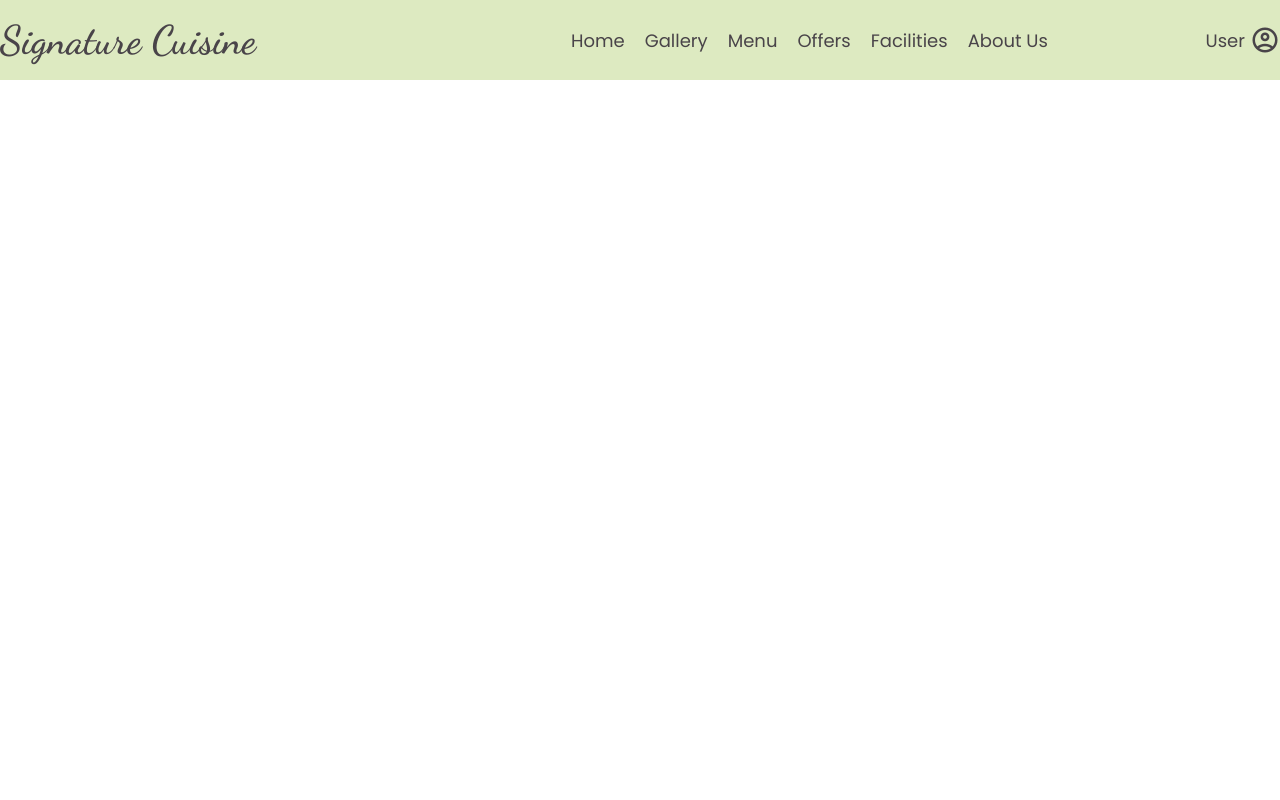
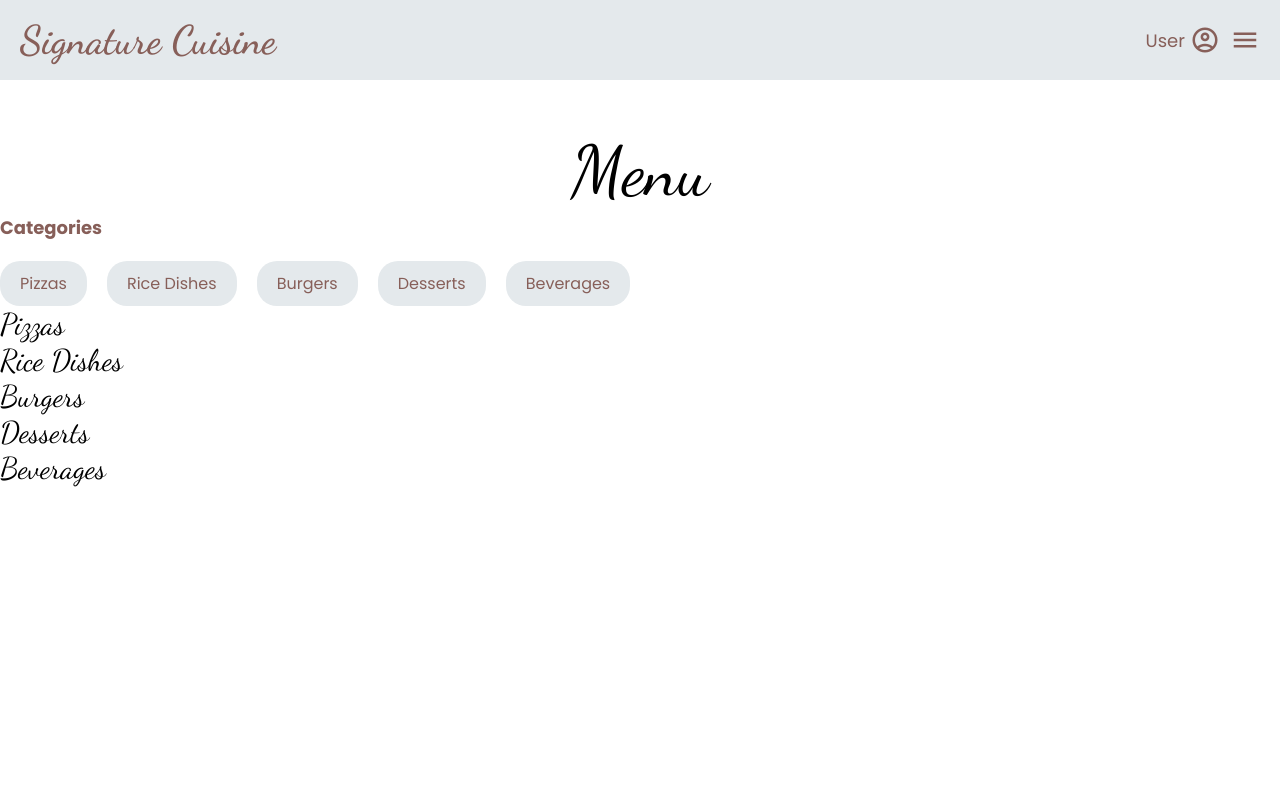
Before and after one commit to harshawije-dev/Signature-Cuisine---Web-App, a PHP site: page /menu.html in a window 1280 px wide. Run offline with PHP 8.4, Linux system fonts and the light colour scheme.

Commit message:
Menu styles

```diff
--- a/Styles/index.css
+++ b/Styles/index.css
@@ -10,8 +10,8 @@ html {
 }
 
 :root {
-  --main-color: #ddeac1;
-  --secondary-color: #494449;
+  --main-color: #E4E9EC;
+  --secondary-color: #875F59;
   --third-color: #eeefeb;
   --main-font: "Poppins", sans-serif;
   --Secondary-font: "Dancing Script";
@@ -23,6 +23,7 @@ body {
   height: 100vh;
   /* overflow-x: hidden; */
 }
+
 
 /* Nav-bar-section */
 
@@ -652,6 +653,7 @@ footer {
   align-items: center;
   justify-content: center;
   color: rgba(255, 255, 255, 0.527);
+  margin-top: 20px;
 }
 
 .footer-copyright p a {
--- a/Styles/menu.css
+++ b/Styles/menu.css
@@ -1,157 +1,55 @@
-* {
-    margin: 0;
-    padding: 0;
-    box-sizing: border-box;
-    font-family: "Poppins", sans-serif;
-  }
-
-  html {
-    scroll-behavior: smooth;
-  }
-
 :root {
-    --main-color: #ddeac1;
-    --secondary-color: #494449;
+    --main-color: #E4E9EC;
+    --secondary-color: #875F59;
     --third-color: #eeefeb;
     --main-font: "Poppins", sans-serif;
     --Secondary-font: "Dancing Script";
+    --mobile-font-size:40px;
   }
 
-  body {
-    position: relative;
-    height: 100vh;
+main{
+    padding-top: 80px;
 }
 
-  /* Nav-bar-section */
-
-  header {
-    margin: 0 auto;
-    background-color: var(--main-color);
-    position: fixed;
-    top: 0;
-    left: 0;
-    right: 0;
-    z-index: 3;
+.menu-main-title{
+    font-family: var(--Secondary-font);
+    font-size: 70px;
+    text-align: center;
+    margin-top: 50px;
 }
 
-  nav {
+.menu-container{
     max-width: 1280px;
-    display: flex;
-    justify-content: space-between;
-    align-items: center;
-    height: 80px;
-    background-color: var(--main-color);
     margin: 0 auto;
 }
 
-  .nav-logo h1 {
-    font-family: var(--Secondary-font);
+.categories-title{
+    font-size: 18px;
     font-weight: bold;
-    font-size: 40px;
     color: var(--secondary-color);
 }
 
-  .nav-right-section ul {
+.menu-categories{
+    margin-top: 20px;
     display: flex;
-    justify-content: space-between;
     gap: 20px;
 }
 
-  .nav-right-section ul li {
-    list-style: none;
-    font-family: var(--main-font);
-    font-size: 18px;
-  }
-
-  .nav-right-section ul li a {
+.menu-categories a{
     text-decoration: none;
     color: var(--secondary-color);
-  }
-
-  .login-section {
     background-color: var(--main-color);
-    height: 100%;
-    display: flex;
-    align-items: center;
-    justify-content: center;
-    position: relative;
-  }
-
-  .login-section p {
-    text-decoration: none;
-    font-size: 18px;
-    font-family: var(--main-font);
-    color: var(--secondary-color);
-    display: flex;
-    align-items: center;
-    justify-content: center;
-    gap: 5px;
-    cursor: pointer;
-  }
-
-  .material-symbols-outlined {
-    font-variation-settings: "FILL" 0, "wght" 400, "GRAD" 0, "opsz" 24;
-    color: var(--secondary-color);
-    font-size: 30px;
-  }
-
-
-  /* hover-styles-for-nav */
-
-  .underline {
-    display: inline-block;
-    position: relative;
-    color: #0087ca;
-  }
-
-  .underline::after {
-    content: '';
-    position: absolute;
-    width: 100%;
-    transform: scaleX(0);
-    height: 2px;
-    bottom: 0;
-    left: 0;
-    background-color: var(--secondary-color);
-    transform-origin: bottom right;
-    transition: transform 0.25s ease-out;
-  }
-
-  .underline:hover::after {
-    transform: scaleX(1);
-    transform-origin: bottom left;
-  }
-
-
-
-
-  /* Sign-up-option-styles */
-
-  .sign-up-menu{
-    width: 100px;
-    display: flex;
-    flex-direction: column;
-    align-items: flex-start ;
-    gap: 5px;
-    padding: 10px;
-    background-color: var(--main-color);
-    position: absolute;
-    top: 70px;
-    right: 0;
-    border-radius: 5px;
-  }
-
-  .sign-up-menu p {
-    font-size: 18px;
-    cursor: pointer;
+    padding: 10px 20px;
+    border-radius: 20px;
     transition: all 250ms;
 }
 
-  .sign-up-menu p:hover{
-    color: rgb(134, 134, 134);
+.menu-categories a:hover{
+    background-color: var(--secondary-color);
+    color: var(--main-color);
 }
 
-
-  .display-off{
-    display: none;
+.category-title{
+    font-size: 30px;
+    font-family: var(--Secondary-font);
 }
--- a/index.html
+++ b/index.html
@@ -26,7 +26,7 @@
                 <ul>
                     <li class="underline"><a href="index.html">Home</a></li>
                     <li class="underline"><a href="gallery.html">Gallery</a></li>
-                    <li class="underline"><a href="#">Menu</a></li>
+                    <li class="underline"><a href="menu.html">Menu</a></li>
                     <li class="underline"><a href="#popular-dishes">Offers</a></li>
                     <li class="underline"><a href="#facilities">Facilities</a></li>
                     <li class="underline"><a href="#">About Us</a></li>
@@ -48,7 +48,7 @@
                 <ul>
                     <li class="underline"><a href="index.html">Home</a></li>
                     <li class="underline"><a href="gallery.html">Gallery</a></li>
-                    <li class="underline"><a href="#">Menu</a></li>
+                    <li class="underline"><a href="menu.html">Menu</a></li>
                     <li class="underline"><a href="#popular-dishes">Offers</a></li>
                     <li class="underline"><a href="#facilities">Facilities</a></li>
                     <li class="underline"><a href="#">About Us</a></li>
--- a/menu.html
+++ b/menu.html
@@ -4,11 +4,16 @@
 <head>
     <meta charset="UTF-8">
     <meta name="viewport" content="width=device-width, initial-scale=1.0">
+    <link rel="preconnect" href="https://fonts.googleapis.com">
+    <link rel="preconnect" href="https://fonts.gstatic.com" crossorigin>
+    <link rel="preconnect" href="https://fonts.googleapis.com">
+    <link rel="preconnect" href="https://fonts.gstatic.com" crossorigin>
     <link
         href="https://fonts.googleapis.com/css2?family=Dancing+Script:wght@400;500;600&family=Poppins:ital,wght@0,400;0,500;0,700;1,600&display=swap"
         rel="stylesheet">
     <link rel="stylesheet"
         href="https://fonts.googleapis.com/css2?family=Material+Symbols+Outlined:opsz,wght,FILL,GRAD@20..48,100..700,0..1,-50..200" />
+    <link rel="stylesheet" href="Styles/index.css">
     <link rel="stylesheet" href="Styles/menu.css">
     <title>Menu</title>
 </head>
@@ -27,8 +32,8 @@
                     <li class="underline"><a href="index.html">Home</a></li>
                     <li class="underline"><a href="gallery.html">Gallery</a></li>
                     <li class="underline"><a href="#">Menu</a></li>
-                    <li class="underline"><a href="#popular-dishes">Offers</a></li>
-                    <li class="underline"><a href="#facilities">Facilities</a></li>
+                    <li class="underline"><a href="index.html#popular-dishes">Offers</a></li>
+                    <li class="underline"><a href="index.html#facilities">Facilities</a></li>
                     <li class="underline"><a href="#">About Us</a></li>
                 </ul>
             </div>
@@ -40,9 +45,70 @@
                     <p>Log In</p>
                     <p>Sign Up</p>
                 </div>
+                <span class="material-symbols-outlined nav-menu-icon js-nav-toggle">
+                    menu
+                </span>
+            </div>
+            <div class="mobile-nav-section display-off js-mobile-nav">
+                <ul>
+                    <li class="underline"><a href="index.html">Home</a></li>
+                    <li class="underline"><a href="gallery.html">Gallery</a></li>
+                    <li class="underline"><a href="#">Menu</a></li>
+                    <li class="underline"><a href="#popular-dishes">Offers</a></li>
+                    <li class="underline"><a href="#facilities">Facilities</a></li>
+                    <li class="underline"><a href="#">About Us</a></li>
+                </ul>
             </div>
         </nav>
     </header>
+    <main>
+        <p class="menu-main-title">Menu</p>
+        <div class="menu-container">
+            <p class="categories-title">Categories</p>
+            <div class="menu-categories">
+                <a href="">Pizzas</a>
+                <a href="">Rice Dishes</a>
+                <a href="">Burgers</a>
+                <a href="">Desserts</a>
+                <a href="">Beverages</a>
+            </div>
+            <div class="category-set">
+                <div class="catagory-pizza">
+                    <p class="category-title">Pizzas</p>
+                    <div class="pizza-list">
+                        <div class="item">
+
+                        </div>
+                    </div>
+                </div>
+                <div class="catagory-rice">
+                    <p class="category-title">Rice Dishes</p>
+                    <div class="rice-list">
+
+                    </div>
+                </div>
+                <div class="category-burger">
+                    <p class="category-title">Burgers</p>
+                    <div class="burger-list">
+
+                    </div>
+                </div>
+                <div class="category-desserts">
+                    <p class="category-title">Desserts</p>
+                    <div class="desserts-list">
+
+                    </div>
+                </div>
+                <div class="category-beverages">
+                    <p class="category-title">Beverages</p>
+                    <div class="desserts-list">
+
+                    </div>
+                </div>
+            </div>
+        </div>
+    </main>
     <script src="Js/script.js"></script>
 </body>
+
 </html>
```
Also changed, not shown: Styles/gallery.css (+2 -96 lines), gallery.html (+27 -8 lines). Lines whose indentation alone changed are shown as unchanged.
